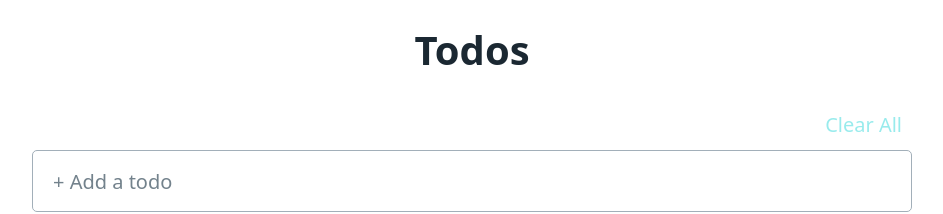
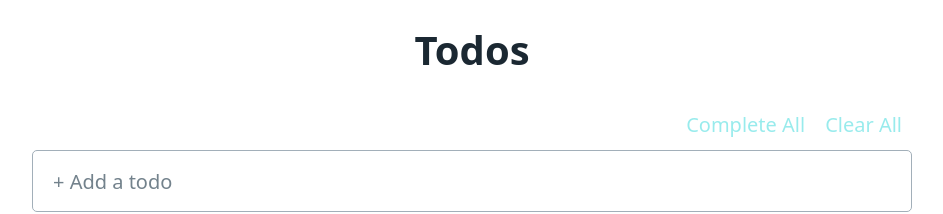
Before and after one commit to kolarmar/TodoApp, a SvelteKit app: page / in a window 1280 px wide. Shown: the top 214 px of the page, without its empty margins (168-1111 px from the left). Built offline with nearby package versions, Linux system fonts and the light colour scheme.

Commit message:
Add Complete-all functionality

```diff
--- a/src/lib/server/database.ts
+++ b/src/lib/server/database.ts
@@ -35,6 +35,12 @@ export function removeTodo(id: number) {
     todos = todos.filter((todo) => todo.id !== id);
 }
 
+export function completeAllTodos() {
+    todos.forEach(todo => {
+        todo.completed = true;
+    });
+}
+
 export function clearTodos() {
     todos = [];
 }
--- a/src/routes/+page.server.ts
+++ b/src/routes/+page.server.ts
@@ -1,5 +1,5 @@
 import type { PageServerLoad } from "./$types";
-import { addTodo, clearTodos, completeTodo, getTodos, removeTodo } from "$lib/server/database"
+import { addTodo, clearTodos, completeAllTodos, completeTodo, getTodos, removeTodo } from "$lib/server/database"
 import { fail, type Actions } from "@sveltejs/kit";
 
 export const load: PageServerLoad = async () => {
@@ -18,7 +18,7 @@ export const actions: Actions = {
 
         addTodo(todoText);
 
-        return {success: true};
+        return {success: true, stateInfo: "Added a todo"};
     },
 
     completeTodo: async (event) => {
@@ -27,7 +27,7 @@ export const actions: Actions = {
 
         completeTodo(todoId);
 
-        return {success: true};
+        return {success: true, stateInfo: "Completed a todo"};
     },
 
     removeTodo: async (event) => {
@@ -36,10 +36,20 @@ export const actions: Actions = {
 
         removeTodo(todoId);
 
-        return {success: true};
+        return {success: true, stateInfo: "Removed a todo"};
+    },
+
+    completeAllTodos: () => {
+
+        completeAllTodos();
+
+        return {success: true, stateInfo: "Completed all todos"};
     },
 
     clearTodos: () => {
+
         clearTodos();
+
+        return {success: true, stateInfo: "Cleared all todos"};
     }
 }
--- a/src/routes/+page.svelte
+++ b/src/routes/+page.svelte
@@ -10,6 +10,9 @@
 <div>
 
     <div class="secondaryButtonsPanel">
+        <form method="POST" action="?/completeAllTodos" use:enhance>
+            <button class="secondaryButton" type="submit">Complete All</button>
+        </form>
         <form method="POST" action="?/clearTodos" use:enhance>
             <button class="secondaryButton" type="submit">Clear All</button>
         </form>
@@ -17,8 +20,9 @@
 
     <form method="POST" action="?/addTodo" use:enhance>
         <input type="text" name="todo" placeholder="+ Add a todo">
+
         {#if form?.success}
-            <p class="success">Added a todo! 🫡</p>
+            <p class="success">{form.stateInfo}! 🫡</p>
         {/if}
         {#if form?.missing}
             <p class="error">This field is required!</p>
```
